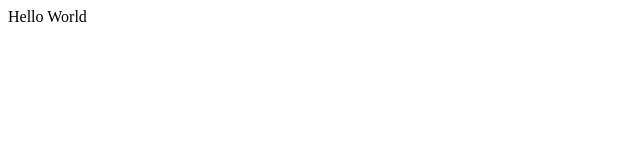
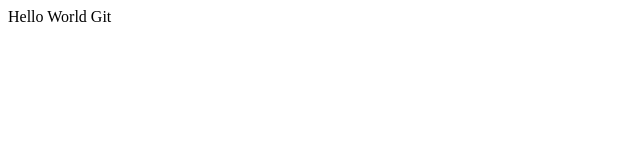
Before and after one commit to joytasnet/miniSite2, a plain HTML site: page index.html in a window 1280 px wide. Shown: the full height of the page, 0-640 px from the left. Drawn offline with Linux system fonts and the light colour scheme.

Commit message:
index.htmlにGit追加

```diff
--- a/index.html
+++ b/index.html
@@ -7,5 +7,6 @@
 <body>
 Hello
 World
+Git
 </body>
 </html>
```
